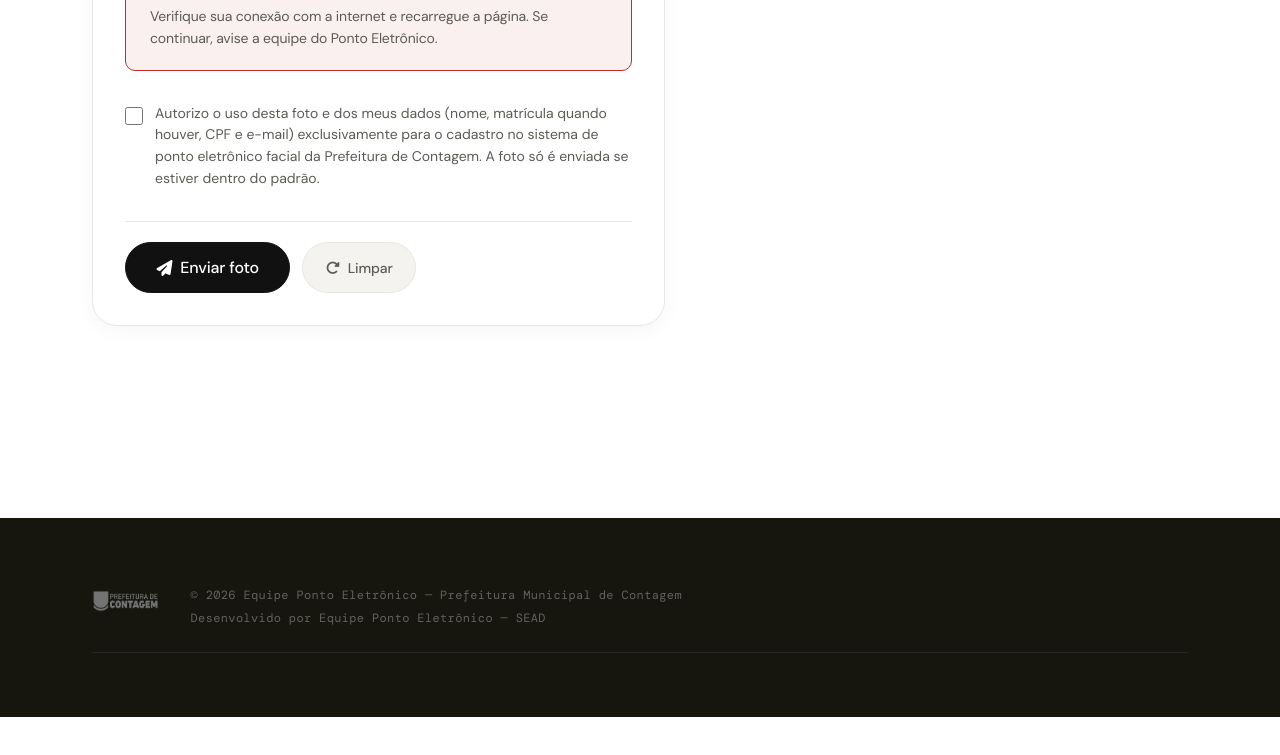
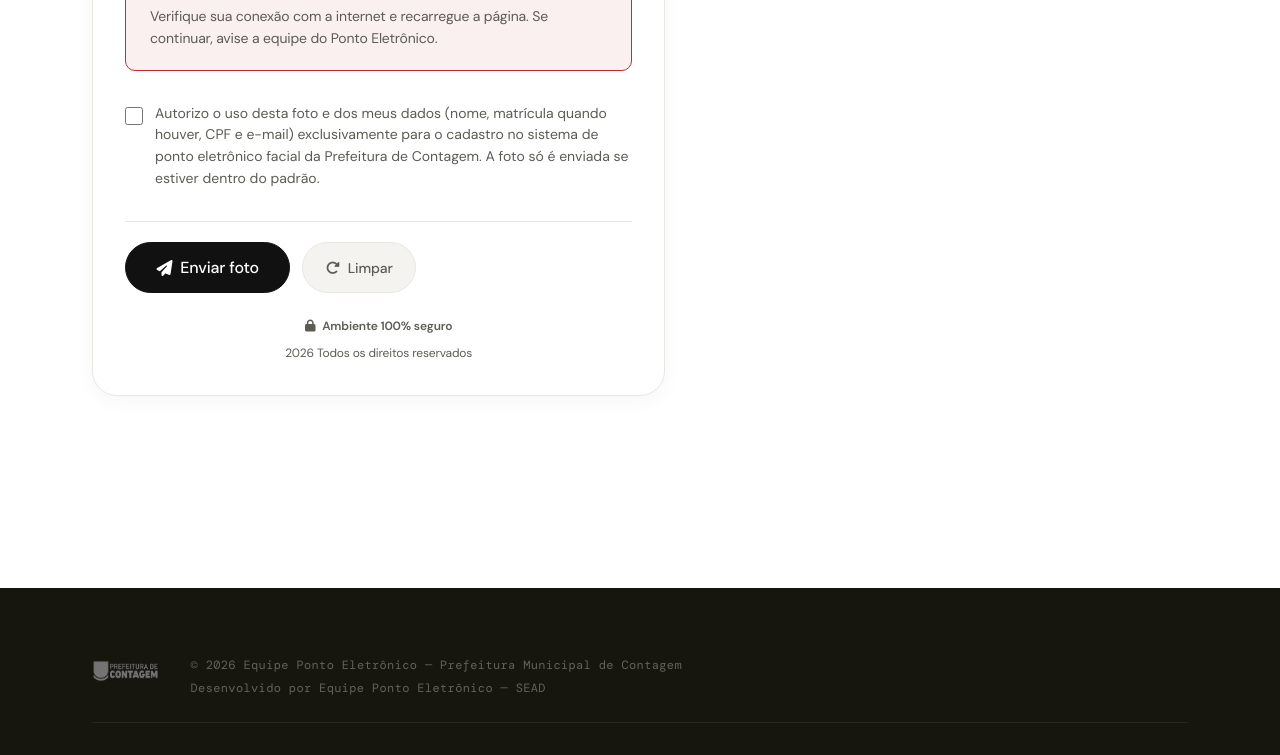
Before and after one commit to ponto-pmc/portal, a plain HTML site: page foto.html in a window 1280 px wide. Shown: the part 1524-2279 px from the top of the page. Before the commit the page ends 2241 px from the top, so only its background shows below. Drawn offline with nearby package versions, Linux system fonts and the light colour scheme; a web font is replaced by a local one.

Commit message:
Add footer security message and update copyright year

```diff
--- a/foto.html
+++ b/foto.html
@@ -172,6 +172,10 @@
             <div class="wizard-controls" id="wizardControls">
               <button class="btn btn-primary btn-lg" id="wizardNext" type="button">Continuar <i class="fas fa-arrow-right"></i></button>
             </div>
+            <div class="photo-form-footer">
+              <p class="photo-form-security"><i class="fas fa-lock" aria-hidden="true"></i> Ambiente 100% seguro</p>
+              <p><span data-current-year></span> Todos os direitos reservados</p>
+            </div>
           </div>
 
           <!-- COLUNA DIREITA: orientações -->
@@ -293,7 +297,7 @@
       <div class="footer-inner">
         <div class="footer-logo"><img src="assets/logo-prefeitura-contagem.png" alt="Logo Prefeitura de Contagem" /></div>
         <div>
-          <p class="footer-copy">© 2026 Equipe Ponto Eletrônico — Prefeitura Municipal de Contagem</p>
+          <p class="footer-copy">© <span data-current-year></span> Equipe Ponto Eletrônico — Prefeitura Municipal de Contagem</p>
           <p class="footer-dev">Desenvolvido por Equipe Ponto Eletrônico — SEAD</p>
         </div>
       </div>
```
